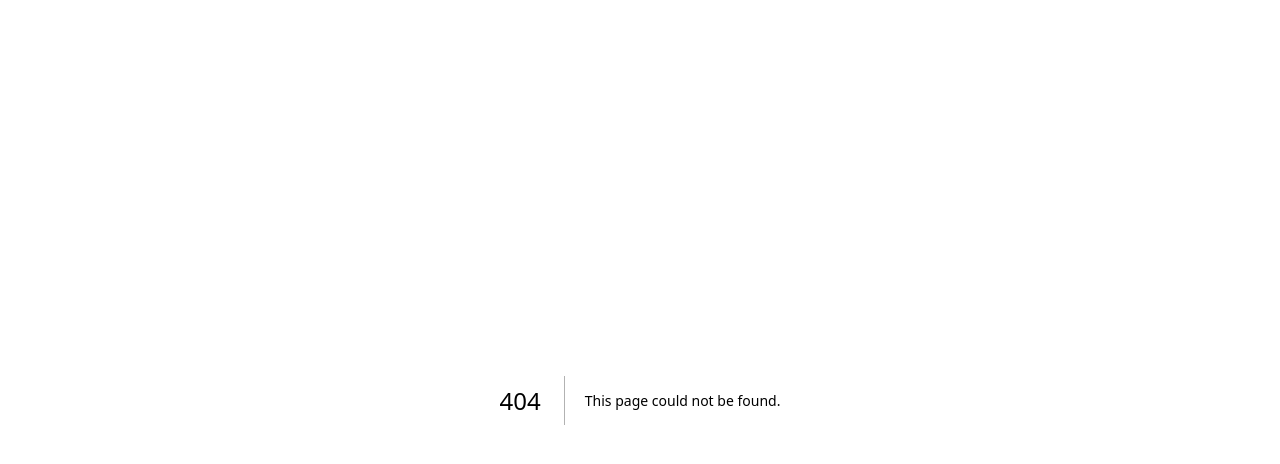
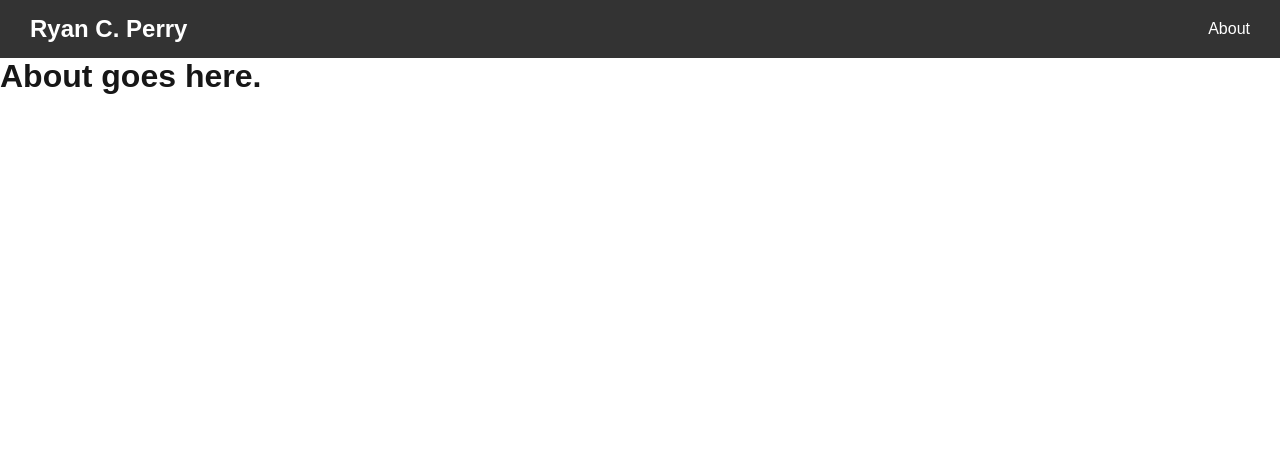
Before and after one commit to ryancperry/portfolio-site, a Next.js app: page /about in a window 1280 px wide. Before the commit this address had no page. Shown: the top 464 px of the page. Built offline with nearby package versions, Linux system fonts and the light colour scheme.

Commit message:
Added about page and route

```diff
--- a/package.json
+++ b/package.json
@@ -26,6 +26,7 @@
     "eslint-plugin-react": "^7.37.4",
     "eslint-plugin-react-hooks": "^5.1.0",
     "prettier": "^3.5.1",
+    "sass": "^1.85.0",
     "typescript": "^5"
   }
 }
--- /dev/null
+++ b/src/app/about/page.tsx
@@ -0,0 +1,7 @@
+export default function AboutPage() {
+  return (
+    <main>
+      <h1>About goes here.</h1>
+    </main>
+  );
+}
--- a/src/app/layout.tsx
+++ b/src/app/layout.tsx
@@ -1,20 +1,10 @@
 import type { Metadata } from 'next';
-import { Geist, Geist_Mono } from 'next/font/google';
 import './globals.css';
-
-const geistSans = Geist({
-  variable: '--font-geist-sans',
-  subsets: ['latin'],
-});
-
-const geistMono = Geist_Mono({
-  variable: '--font-geist-mono',
-  subsets: ['latin'],
-});
+import Navbar from '@/components/Navbar';
 
 export const metadata: Metadata = {
-  title: 'Create Next App',
-  description: 'Generated by create next app',
+  title: 'Ryan C. Perry',
+  description: 'Ryan C. Perry is a web developer in Middleton, Wisconsin.',
 };
 
 export default function RootLayout({
@@ -24,7 +14,8 @@ export default function RootLayout({
 }>) {
   return (
     <html lang="en">
-      <body className={`${geistSans.variable} ${geistMono.variable}`}>
+      <body className="body">
+        <Navbar />
         {children}
       </body>
     </html>
--- /dev/null
+++ b/src/components/Navbar.tsx
@@ -0,0 +1,17 @@
+import Link from 'next/link';
+import styles from '@/styles/Navbar.module.scss';
+
+export default function Navbar() {
+  return (
+    <nav className={styles.navbar}>
+      <div className={styles.logo}>
+        <Link href="/">Ryan C. Perry</Link>
+      </div>
+      <ul className={styles.navLinks}>
+        <li>
+          <Link href="/about">About</Link>
+        </li>
+      </ul>
+    </nav>
+  );
+}
--- /dev/null
+++ b/src/styles/Navbar.module.scss
@@ -0,0 +1,32 @@
+.navbar {
+  display: flex;
+  justify-content: space-between;
+  align-items: center;
+  padding: 15px 30px;
+  background-color: #333;
+  color: white;
+
+  .logo a {
+    font-size: 1.5rem;
+    font-weight: bold;
+    color: white;
+    text-decoration: none;
+  }
+
+  .navLinks {
+    list-style: none;
+    display: flex;
+    gap: 20px;
+
+    li a {
+      color: white;
+      text-decoration: none;
+      font-size: 1rem;
+      transition: color 0.3s ease-in-out;
+
+      &:hover {
+        color: #ff9800;
+      }
+    }
+  }
+}
--- /dev/null
+++ b/src/styles/global.scss
@@ -0,0 +1,12 @@
+:root {
+  --system-ui:
+    system-ui, 'Segoe UI', Roboto, Helvetica, Arial, sans-serif,
+    'Apple Color Emoji', 'Segoe UI Emoji', 'Segoe UI Symbol';
+}
+
+body {
+  font-family: var(--system-ui);
+  margin: 0;
+  padding: 0;
+  background-color: #f5f5f5;
+}
```
Also changed, not shown: src/app/page.tsx (+5 -90 lines), src/styles/Home.module.scss (added, +15 -0 lines), 1 other file (tests, documents, lock files or other folders).
